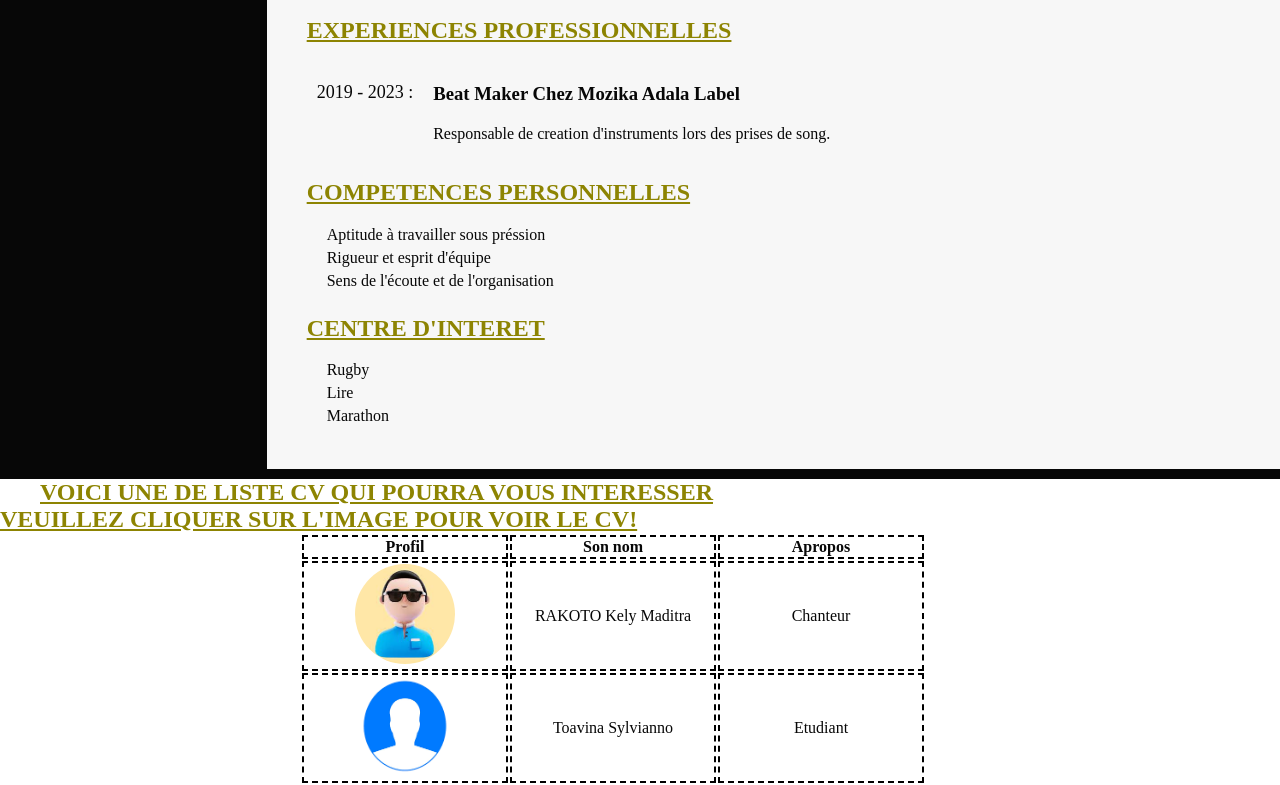
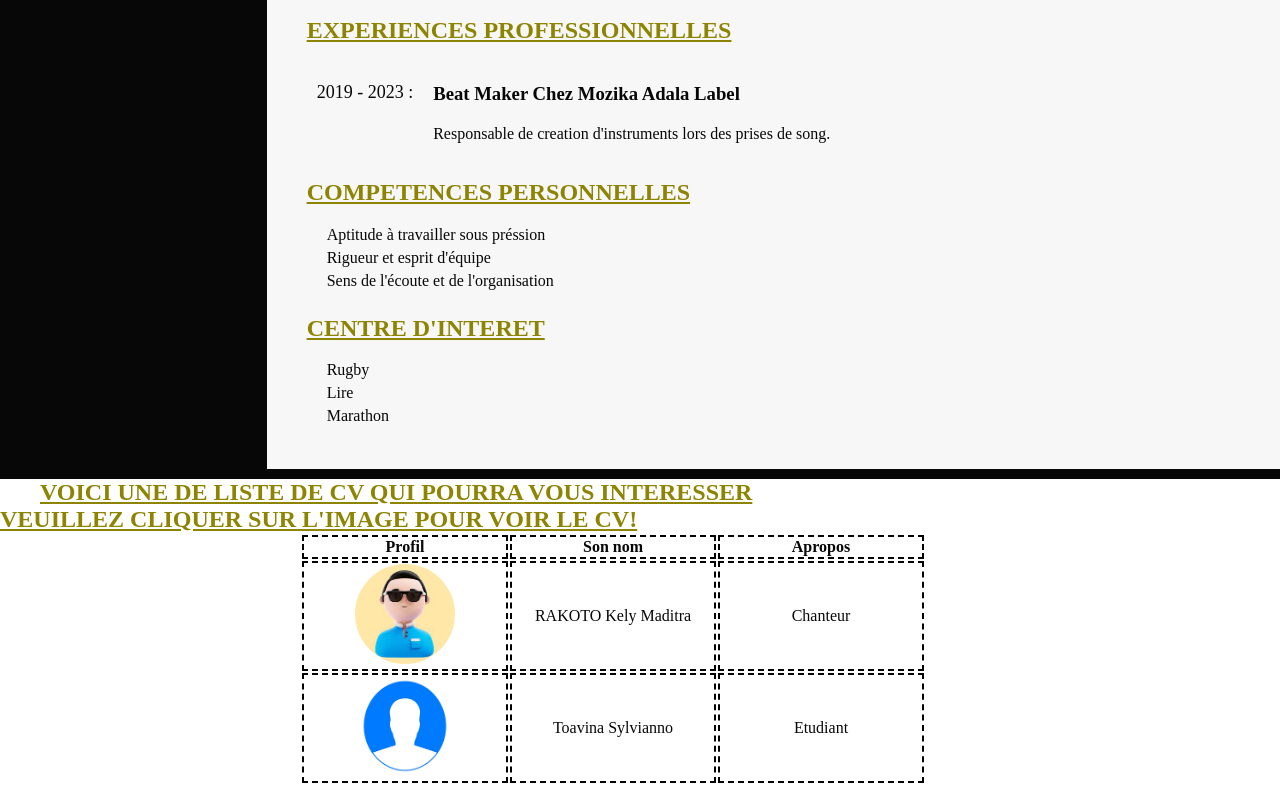
Before and after one commit to ToavinaJr/DataTrainingRepo, a plain HTML site: page rakotokely.html in a window 1280 px wide. Shown: the part 897-1682 px from the top of the page. Drawn offline with Linux system fonts and the light colour scheme.

```diff
--- a/rakotokely.html
+++ b/rakotokely.html
@@ -361,7 +361,7 @@
 
     <footer>
         <h2 class="txt-primary">
-            Voici une de liste CV qui pourra vous interesser<br>
+            Voici une de liste de CV qui pourra vous interesser<br>
             veuillez cliquer sur l'image pour voir le cv!
         </h2>
 
```
Also changed, not shown: toavina_sylvianno_cv.html (+1 -1 lines).
